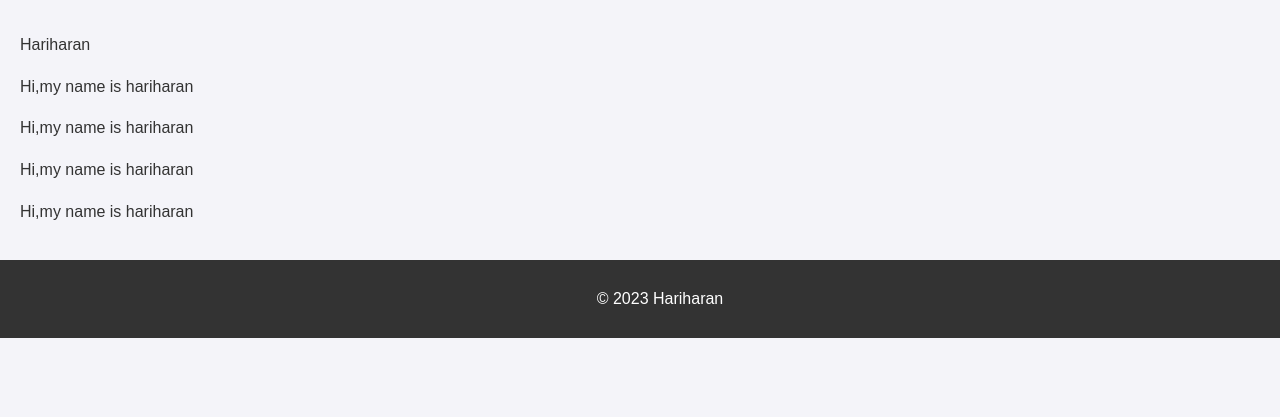
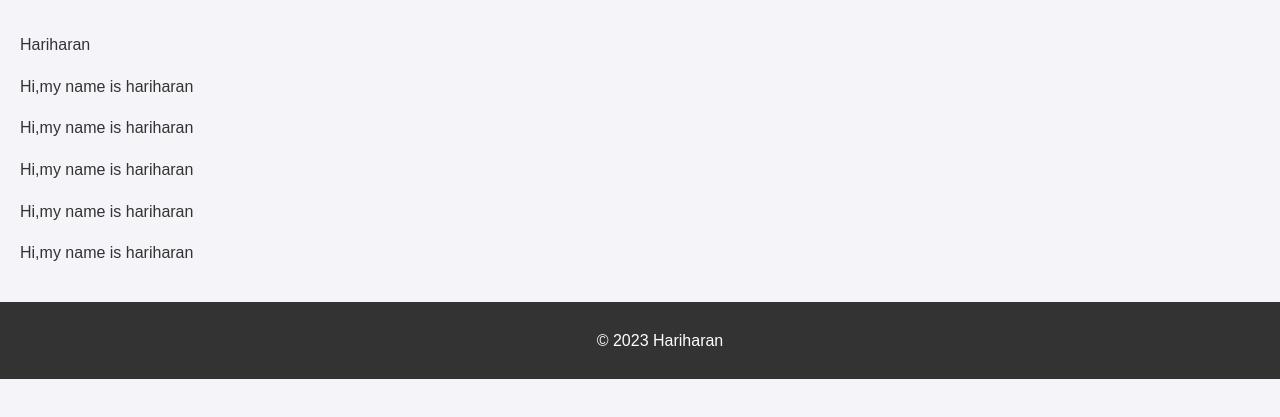
Before and after one commit to Hariharan0909/Hari_Portfolio, a plain HTML site: page index.html in a window 1280 px wide. Shown: the part 75-492 px from the top of the page. Drawn offline with Linux system fonts and the light colour scheme.

Commit message:
added a paragrpah

```diff
--- a/index.html
+++ b/index.html
@@ -16,6 +16,7 @@
         <p>Hi,my name is hariharan</p>
         <p>Hi,my name is hariharan</p>
         <p>Hi,my name is hariharan</p>
+        <p>Hi,my name is hariharan</p>
     </main>
     <footer>
         <p>&copy; 2023 Hariharan</p>
```
